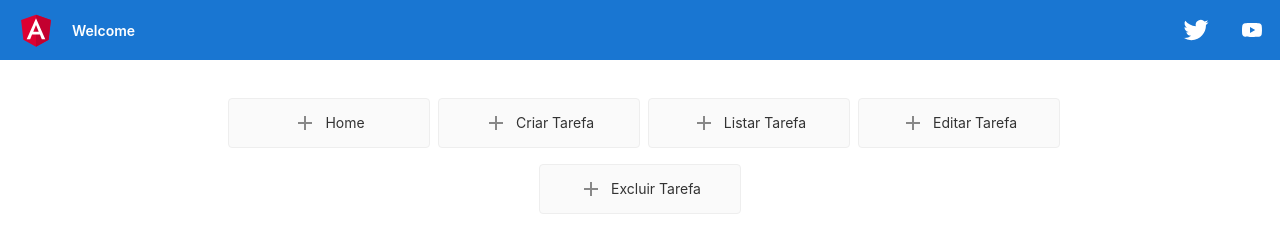
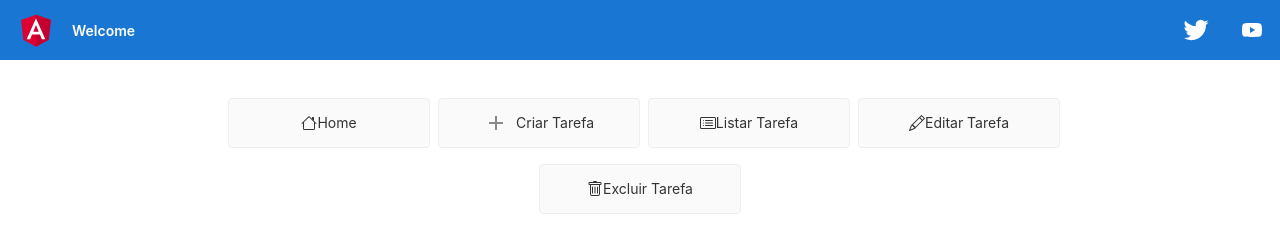
Before and after one commit to lucasdetoffollemos/eAgenda, an Angular app: page / in a window 1280 px wide. Shown: the top 233 px of the page. Built offline with nearby package versions, Linux system fonts and the light colour scheme.

Commit message:
Arrumando os icone do menu principal condizendo com sua funcionalidade

```diff
--- a/src/app/app.component.html
+++ b/src/app/app.component.html
@@ -323,8 +323,9 @@
 
   <div class="card-container">
     <button class="card card-small" tabindex="0" routerLink="/">
-      <svg class="material-icons" xmlns="http://www.w3.org/2000/svg" width="24" height="24" viewBox="0 0 24 24">
-        <path d="M19 13h-6v6h-2v-6H5v-2h6V5h2v6h6v2z" />
+      <svg xmlns="http://www.w3.org/2000/svg" width="16" height="16" fill="currentColor" class="bi bi-house" viewBox="0 0 16 16">
+        <path fill-rule="evenodd" d="M2 13.5V7h1v6.5a.5.5 0 0 0 .5.5h9a.5.5 0 0 0 .5-.5V7h1v6.5a1.5 1.5 0 0 1-1.5 1.5h-9A1.5 1.5 0 0 1 2 13.5zm11-11V6l-2-2V2.5a.5.5 0 0 1 .5-.5h1a.5.5 0 0 1 .5.5z"/>
+        <path fill-rule="evenodd" d="M7.293 1.5a1 1 0 0 1 1.414 0l6.647 6.646a.5.5 0 0 1-.708.708L8 2.207 1.354 8.854a.5.5 0 1 1-.708-.708L7.293 1.5z"/>
       </svg>
       <span>Home</span>
     </button>
@@ -337,22 +338,24 @@
     </button>
 
     <button class="card card-small" tabindex="0" routerLink="/tarefa/listar">
-      <svg class="material-icons" xmlns="http://www.w3.org/2000/svg" width="24" height="24" viewBox="0 0 24 24">
-        <path d="M19 13h-6v6h-2v-6H5v-2h6V5h2v6h6v2z" />
+      <svg xmlns="http://www.w3.org/2000/svg" width="16" height="16" fill="currentColor" class="bi bi-card-list" viewBox="0 0 16 16">
+        <path d="M14.5 3a.5.5 0 0 1 .5.5v9a.5.5 0 0 1-.5.5h-13a.5.5 0 0 1-.5-.5v-9a.5.5 0 0 1 .5-.5h13zm-13-1A1.5 1.5 0 0 0 0 3.5v9A1.5 1.5 0 0 0 1.5 14h13a1.5 1.5 0 0 0 1.5-1.5v-9A1.5 1.5 0 0 0 14.5 2h-13z"/>
+        <path d="M5 8a.5.5 0 0 1 .5-.5h7a.5.5 0 0 1 0 1h-7A.5.5 0 0 1 5 8zm0-2.5a.5.5 0 0 1 .5-.5h7a.5.5 0 0 1 0 1h-7a.5.5 0 0 1-.5-.5zm0 5a.5.5 0 0 1 .5-.5h7a.5.5 0 0 1 0 1h-7a.5.5 0 0 1-.5-.5zm-1-5a.5.5 0 1 1-1 0 .5.5 0 0 1 1 0zM4 8a.5.5 0 1 1-1 0 .5.5 0 0 1 1 0zm0 2.5a.5.5 0 1 1-1 0 .5.5 0 0 1 1 0z"/>
       </svg>
       <span>Listar Tarefa</span>
     </button>
 
     <button class="card card-small" tabindex="0" [routerLink]="['/tarefa/editar', registroSelecionado]" [disabled]="!registroSelecionado">
-      <svg class="material-icons" xmlns="http://www.w3.org/2000/svg" width="24" height="24" viewBox="0 0 24 24">
-        <path d="M19 13h-6v6h-2v-6H5v-2h6V5h2v6h6v2z" />
+      <svg xmlns="http://www.w3.org/2000/svg" width="16" height="16" fill="currentColor" class="bi bi-pencil" viewBox="0 0 16 16">
+        <path d="M12.146.146a.5.5 0 0 1 .708 0l3 3a.5.5 0 0 1 0 .708l-10 10a.5.5 0 0 1-.168.11l-5 2a.5.5 0 0 1-.65-.65l2-5a.5.5 0 0 1 .11-.168l10-10zM11.207 2.5 13.5 4.793 14.793 3.5 12.5 1.207 11.207 2.5zm1.586 3L10.5 3.207 4 9.707V10h.5a.5.5 0 0 1 .5.5v.5h.5a.5.5 0 0 1 .5.5v.5h.293l6.5-6.5zm-9.761 5.175-.106.106-1.528 3.821 3.821-1.528.106-.106A.5.5 0 0 1 5 12.5V12h-.5a.5.5 0 0 1-.5-.5V11h-.5a.5.5 0 0 1-.468-.325z"/>
       </svg>
       <span>Editar Tarefa</span>
     </button>
 
     <button class="card card-small" tabindex="0"[disabled]="!registroSelecionado" (click)="abrirConfirmacao(modalExclusao)">
-      <svg class="material-icons" xmlns="http://www.w3.org/2000/svg" width="24" height="24" viewBox="0 0 24 24">
-        <path d="M19 13h-6v6h-2v-6H5v-2h6V5h2v6h6v2z" />
+      <svg xmlns="http://www.w3.org/2000/svg" width="16" height="16" fill="currentColor" class="bi bi-trash" viewBox="0 0 16 16">
+        <path d="M5.5 5.5A.5.5 0 0 1 6 6v6a.5.5 0 0 1-1 0V6a.5.5 0 0 1 .5-.5zm2.5 0a.5.5 0 0 1 .5.5v6a.5.5 0 0 1-1 0V6a.5.5 0 0 1 .5-.5zm3 .5a.5.5 0 0 0-1 0v6a.5.5 0 0 0 1 0V6z"/>
+        <path fill-rule="evenodd" d="M14.5 3a1 1 0 0 1-1 1H13v9a2 2 0 0 1-2 2H5a2 2 0 0 1-2-2V4h-.5a1 1 0 0 1-1-1V2a1 1 0 0 1 1-1H6a1 1 0 0 1 1-1h2a1 1 0 0 1 1 1h3.5a1 1 0 0 1 1 1v1zM4.118 4 4 4.059V13a1 1 0 0 0 1 1h6a1 1 0 0 0 1-1V4.059L11.882 4H4.118zM2.5 3V2h11v1h-11z"/>
       </svg>
       <span>Excluir Tarefa</span>
     </button>
```
